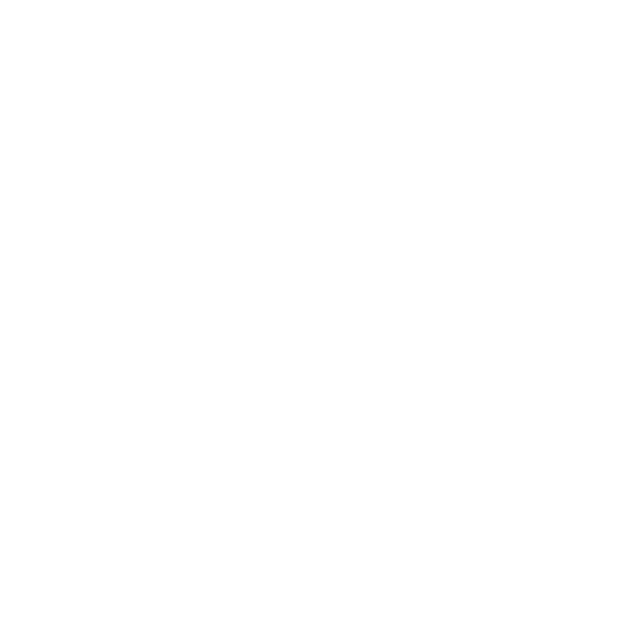
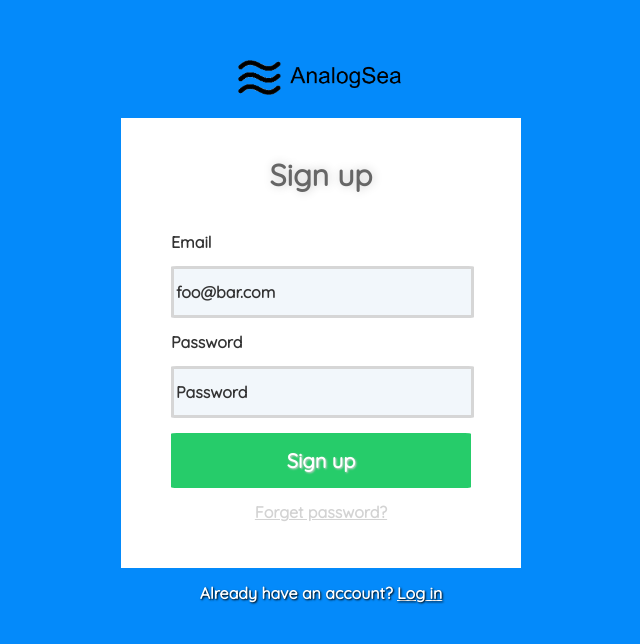
Before and after one commit to raoasifraza11/AnalogSea, a plain HTML site: page index.html in a window 1280 px wide. Shown: the whole page, without its empty margins (319-959 px from the left). Drawn offline with nearby package versions, Linux system fonts and the light colour scheme.

Commit message:
completed task

```diff
--- a/css/main.css
+++ b/css/main.css
@@ -3,3 +3,113 @@
  * ThinkFul - Forms and validation
  *
  */
+ @import url('https://fonts.googleapis.com/css?family=Quicksand');
+
+ * {
+   font-family: 'Quicksand', sans-serif;
+  }
+
+body {
+  background-color: #048AFA;
+}
+
+header {
+  text-align: center;
+  margin-top: 60px;
+  margin-bottom: 20px;
+}
+
+header img {
+  height: 35px;
+}
+
+.signup-box {
+  height: 450px;
+  width: 400px;
+  background-color: #fff;
+  position: relative;
+  margin-left: auto;
+  margin-right: auto;
+}
+
+.signup-header {
+  color: #666;
+  padding-top: 15px;
+  padding-bottom: 15px;
+}
+
+.signup-header h2 {
+  font-size: 30px;
+  text-align: center;
+  text-shadow: #CCC 1px 0 10px;
+}
+
+.signup-content {
+  width: 300px;
+  margin-left: auto;
+  margin-right: auto;
+}
+
+.signup-content input {
+  width: 97.8%;
+  height: 44px;
+  display: block;
+  margin-bottom: 15px;
+  border-radius: 2%;
+  margin-top: 15px;
+  border: 3px solid #D6D6D6;
+  background-color: #F2F7FB;
+}
+
+.signup-content input::placeholder {
+  color: #333;
+  font-weight: bolder;
+}
+
+.signup-content label {
+  color: #333;
+  font-weight: bolder;
+}
+
+.signup-content input[type="submit"], input[type="submit"]:hover {
+  color: #fff;
+  width: 100%;
+  height: 55px;
+  font-size: 20px;
+  font-weight: bolder;
+  cursor: pointer;
+  text-shadow: 1px 1px 2px #CCC;
+  background-color: #26CC6A;
+  border: 2px solid #26CC6A;
+}
+
+.signup-content input[type="submit"]:hover {
+  font-size: 25px;
+  background-color: #25CC5A;
+  border: 2px solid #25CC5A;
+}
+
+.signup-footer {
+  font-weight: bold;
+  text-align: center;
+}
+
+.signup-footer a {
+  color: #D3D3D3;
+}
+
+.signup-footer a:hover {
+  color: #333;
+}
+
+.footer {
+  color: #fff;
+  font-weight: bolder;
+  text-align: center;
+  text-shadow: 1px 1px 2px black;
+}
+
+.footer a {
+  color: #fff;
+  font-weight: bolder;
+}
--- a/index.html
+++ b/index.html
@@ -3,8 +3,38 @@
   <head>
     <meta charset="utf-8">
     <title>AnalogSea - Home</title>
+    <!-- reset -->
+    <link rel="stylesheet" type="text/css" href="https://cdnjs.cloudflare.com/ajax/libs/normalize/4.1.1/normalize.min.css">
+
+    <!-- theme -->
+    <link rel="stylesheet" href="css/main.css" />
   </head>
   <body>
+    <header>
+      <img src="images/logo.png" alt="AnalogSea">
+    </header>
+
+    <div class="signup-box">
+      <div class="signup-header">
+        <h2>Sign up</h2>
+      </div>
+      <div class="signup-content">
+        <form action="index.html" method="post">
+          <label for="email">Email</label>
+          <input type="email" name="email" placeholder="foo@bar.com">
+          <label for="password">Password</label>
+          <input type="password" name="password" placeholder="Password">
+          <input type="submit" name="submit" value="Sign up">
+        </form>
+      </div>
+      <div class="signup-footer">
+        <a href="#">Forget password?</a>
+      </div>
+
+    </div>
+    <div class="footer">
+      <p>Already have an account? <a href="#">Log in</a></p>
+    </div>
 
   </body>
 </html>
```
